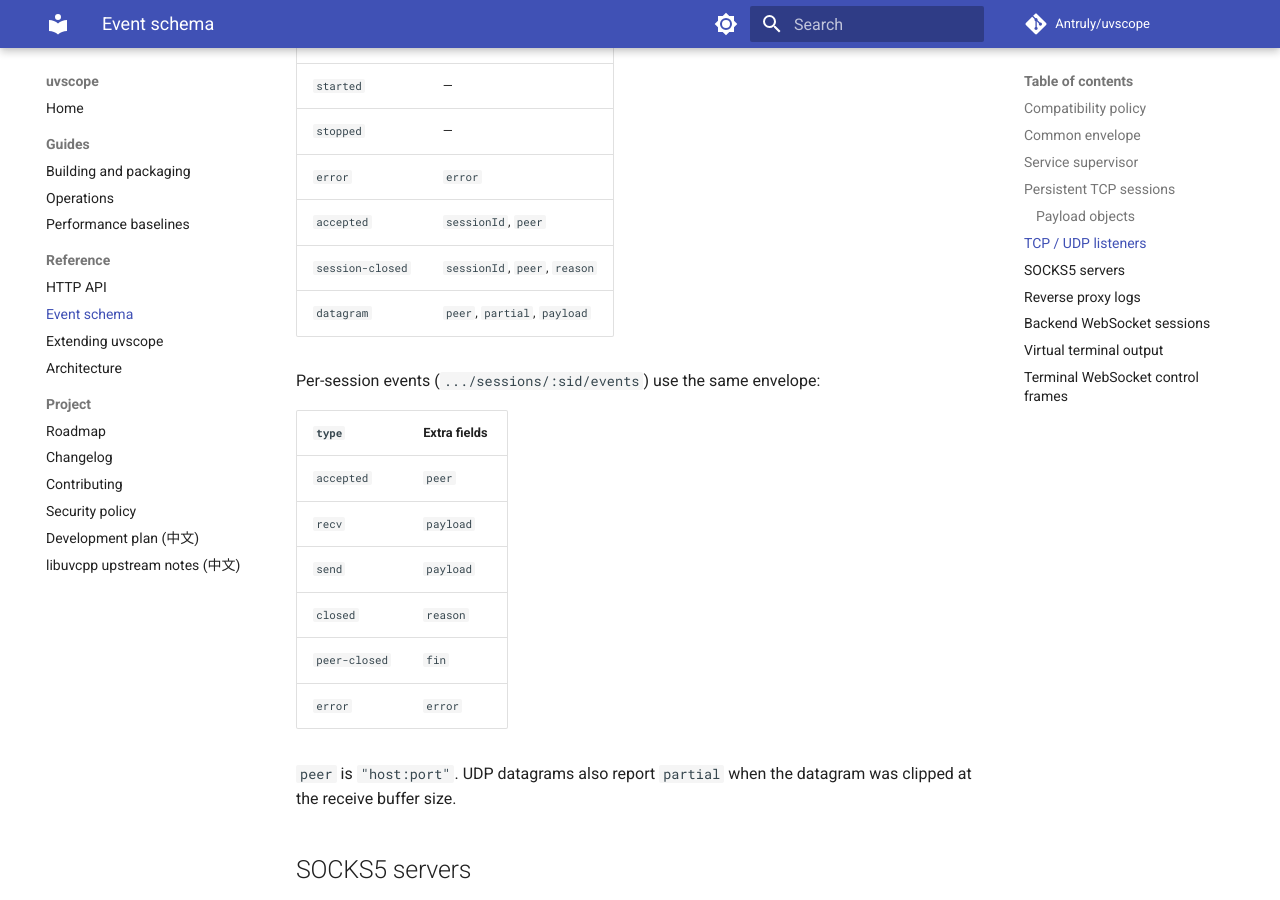
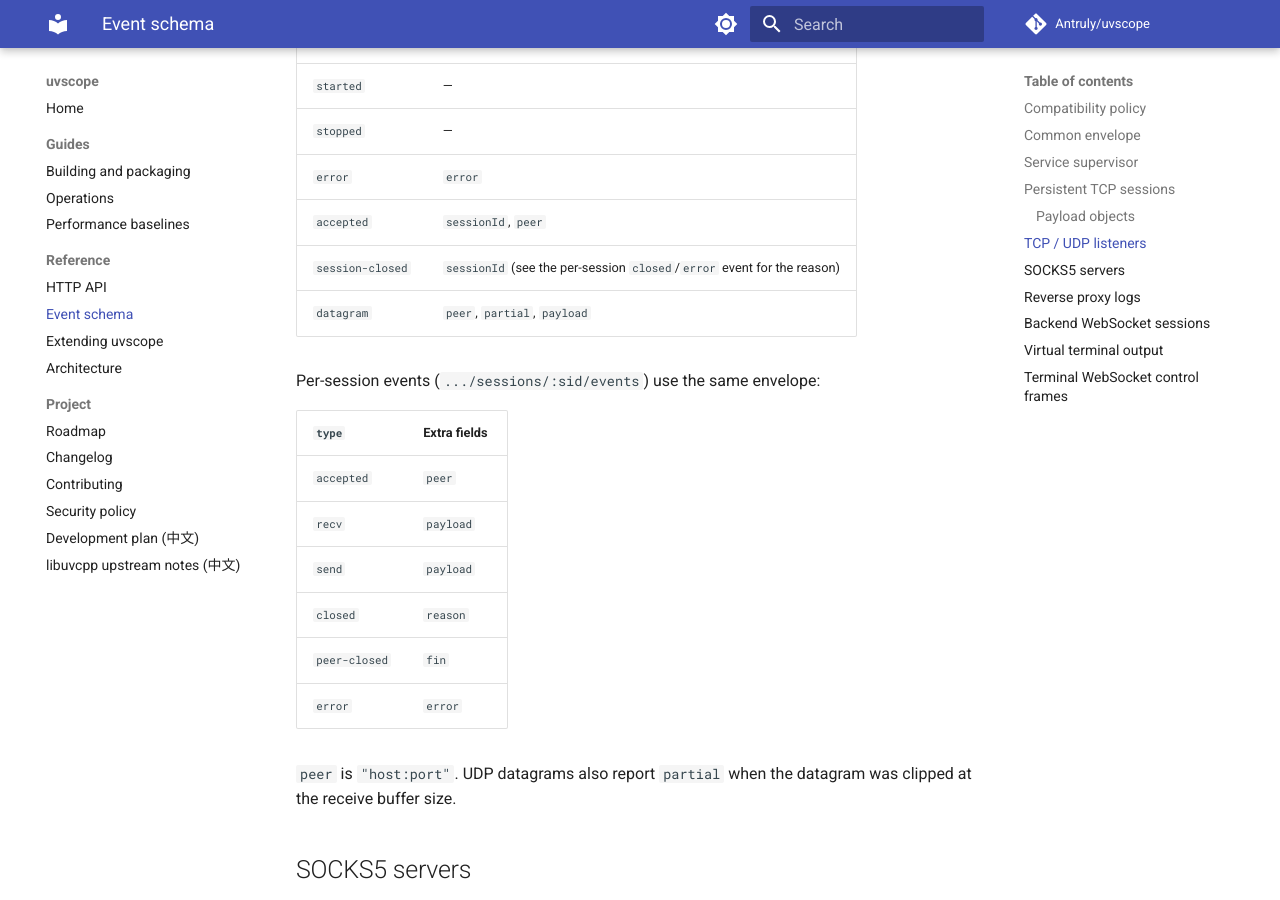
Before and after one commit to Antruly/uvscope, an MkDocs documentation site: the page built from docs/EVENTS.md, in a window 1280 px wide and 900 px high, scrolled down 2525 px. Built offline with MkDocs 1.6.1 and Material for MkDocs 9.7.7, drawn with Linux system fonts in a browser that asks for light colours; comment, search, counter and statistics services are not loaded.

Commit message:
docs(events): match listener session-closed fields to the implementation

```diff
--- a/docs/EVENTS.md
+++ b/docs/EVENTS.md
@@ -88,7 +88,7 @@ original byte count; `truncated` means the retained sample is shorter than `leng
 | `stopped` | — |
 | `error` | `error` |
 | `accepted` | `sessionId`, `peer` |
-| `session-closed` | `sessionId`, `peer`, `reason` |
+| `session-closed` | `sessionId` (see the per-session `closed`/`error` event for the reason) |
 | `datagram` | `peer`, `partial`, `payload` |
 
 Per-session events (`.../sessions/:sid/events`) use the same envelope:
```
